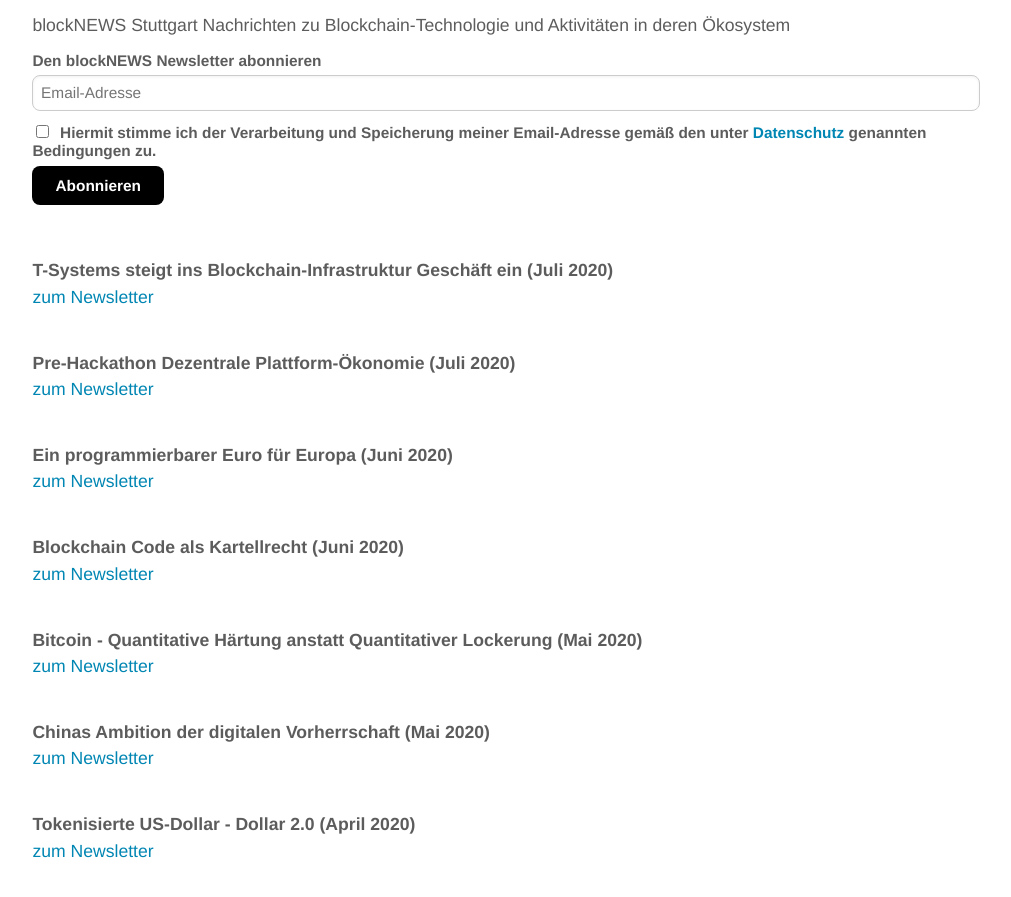
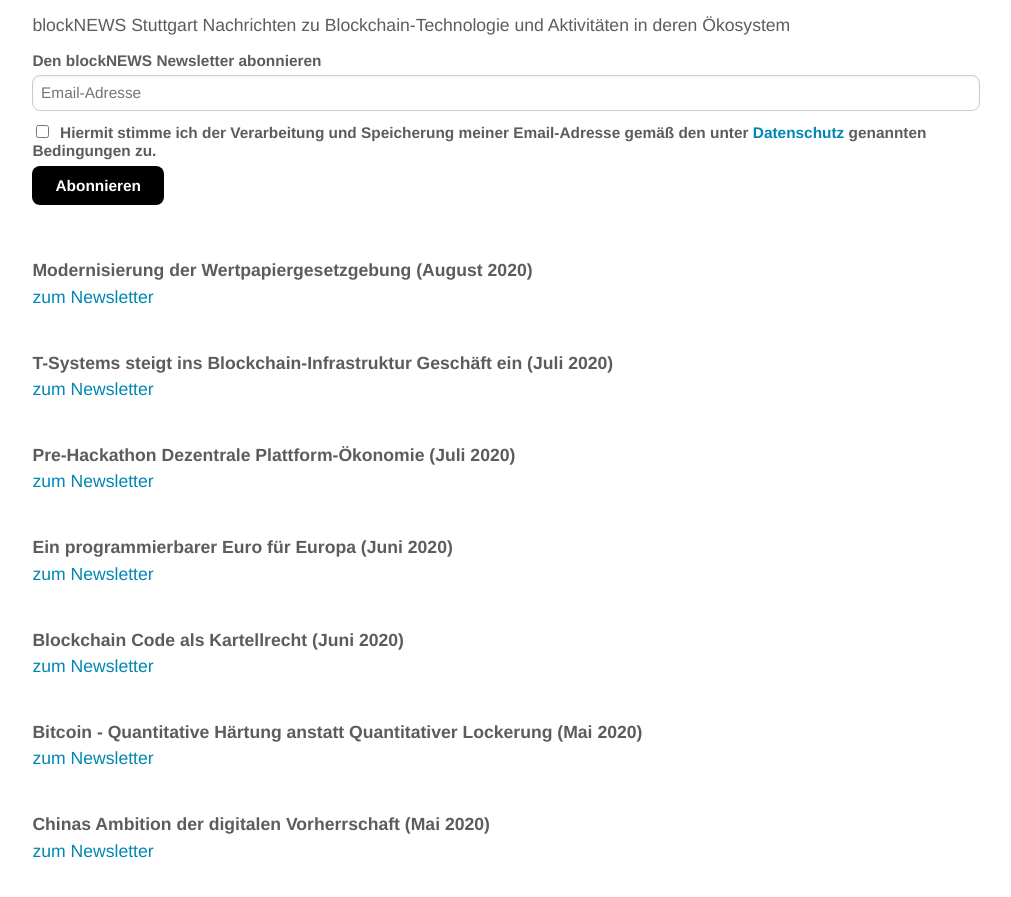
Before and after one commit to blocklab/site, a Jekyll site: the page built from newsletter.md, in a window 1280 px wide and 900 px high, scrolled down 529 px. Shown: the top 897 px of the window, without its empty margins (134-1145 px from the left). Built offline with Jekyll 4.4.1, drawn with Linux system fonts in a browser that asks for light colours; comment, search, counter and statistics services are not loaded.

Commit message:
Update newsletter.md

```diff
--- a/newsletter.md
+++ b/newsletter.md
@@ -33,6 +33,11 @@ Nachrichten zu Blockchain-Technologie und Aktivitäten in deren Ökosystem
 <!--End mc_embed_signup-->
 
 <br>
+<br>
+**Modernisierung der Wertpapiergesetzgebung (August 2020)**
+<br>
+[zum Newsletter](https://mailchi.mp/256d32136ecb/modernisierung-der-wertpapiergesetzgebung)
+
 <br>
 **T-Systems steigt ins Blockchain-Infrastruktur Geschäft ein (Juli 2020)**
 <br>
```
